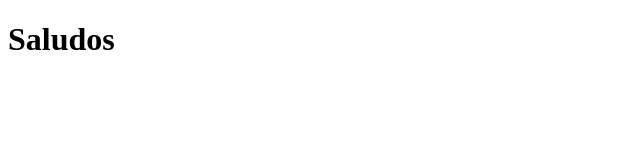
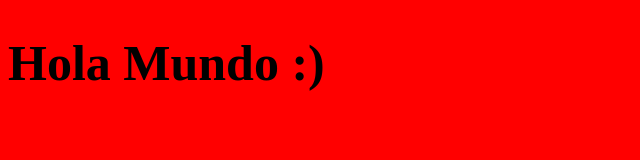
Before and after one commit to DanielAndradeD/isgit, a plain HTML site: page index.html in a window 1280 px wide. Shown: the whole page, without its empty margins (0-640 px from the left). Drawn offline with Linux system fonts and the light colour scheme.

Commit message:
Se agrega un color rojo

```diff
--- a/index.html
+++ b/index.html
@@ -1,9 +1,10 @@
 <!DOCTYPE html>
 <html>
 <head>
+	<link rel="stylesheet" type="text/css" href="./master.css">
 	<title>Ingenieria de Software Gpo. 2660</title>
 </head>
 <body>
-<h1>Saludos</h1>
+<h1>Hola Mundo :)</h1>
 </body>
 </html>
--- a/master.css
+++ b/master.css
@@ -0,0 +1,6 @@
+body {
+background-color: red;
+}
+h1{
+	font-size: 50px;
+}
```
